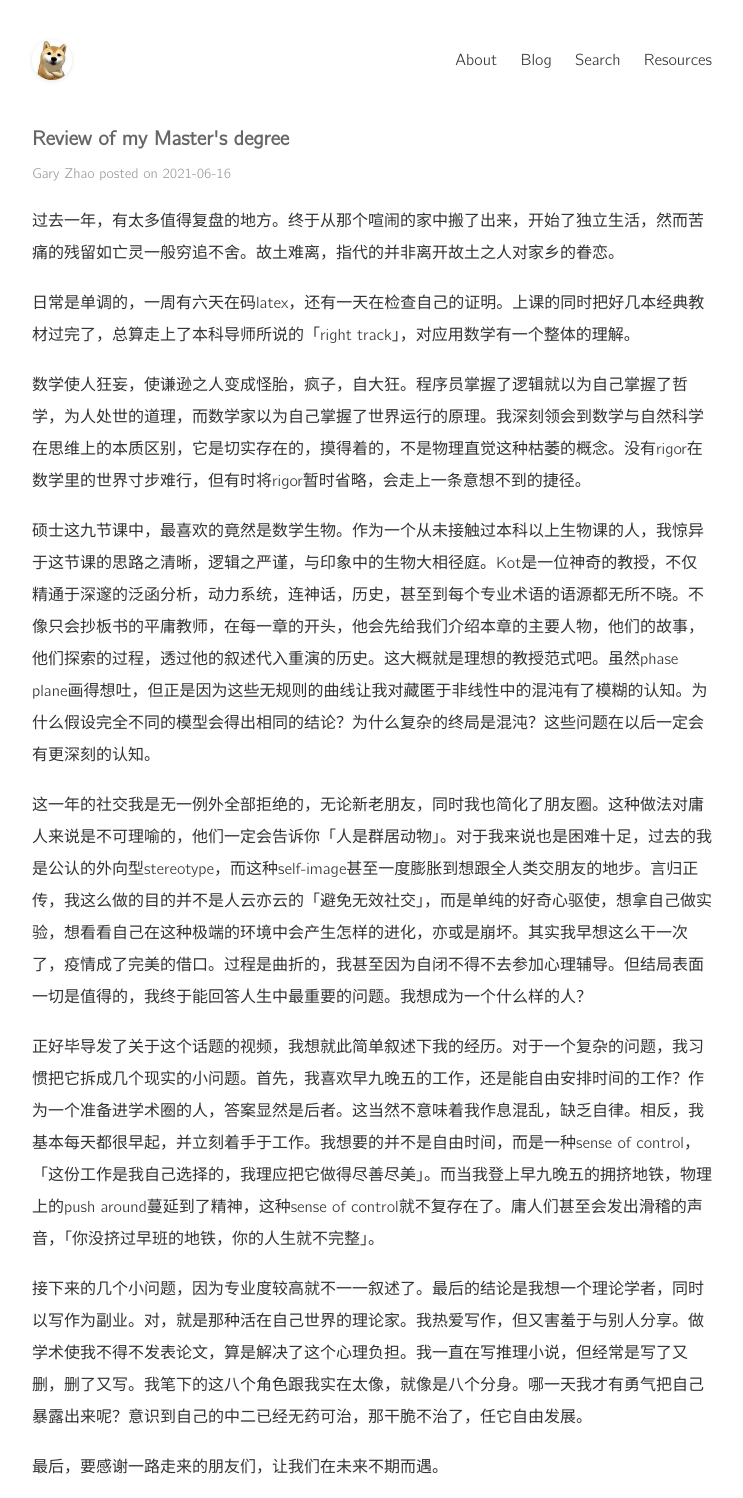
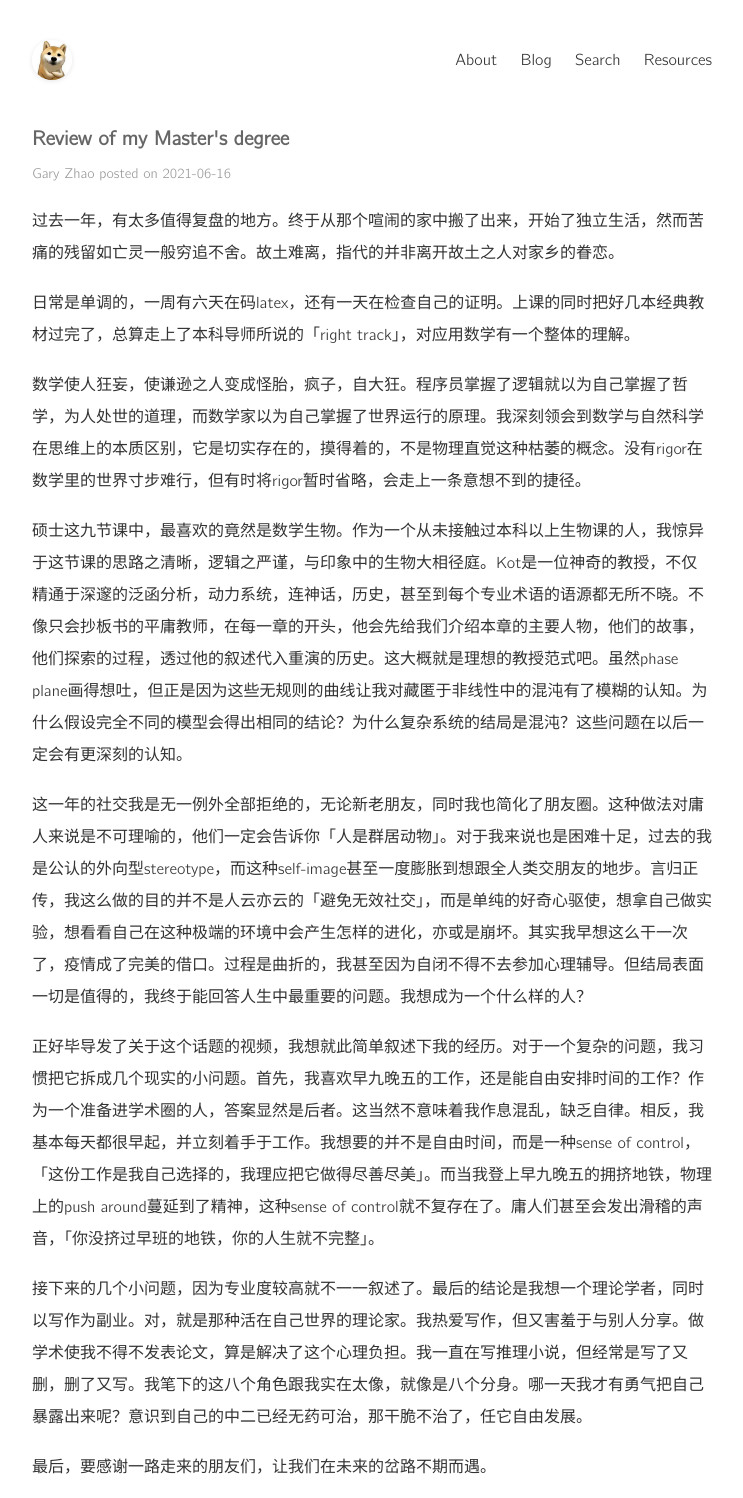
Before and after one commit to rz998/garyzhao.net, a Jekyll site: the page built from _posts/2021-06-16-review.md, in a window 1280 px wide, cut to the strip 0-1498 px from the top of the page. Shown: the whole strip, without its empty margins (268-1011 px from the left). Built offline with Jekyll 4.4.1, drawn with Linux system fonts in a browser that asks for light colours.

Commit message:
Update 2021-06-16-review.md

```diff
--- a/_posts/2021-06-16-review.md
+++ b/_posts/2021-06-16-review.md
@@ -11,7 +11,7 @@ categories: [life]
 
 数学使人狂妄，使谦逊之人变成怪胎，疯子，自大狂。程序员掌握了逻辑就以为自己掌握了哲学，为人处世的道理，而数学家以为自己掌握了世界运行的原理。我深刻领会到数学与自然科学在思维上的本质区别，它是切实存在的，摸得着的，不是物理直觉这种枯萎的概念。没有rigor在数学里的世界寸步难行，但有时将rigor暂时省略，会走上一条意想不到的捷径。
 
-硕士这九节课中，最喜欢的竟然是数学生物。作为一个从未接触过本科以上生物课的人，我惊异于这节课的思路之清晰，逻辑之严谨，与印象中的生物大相径庭。Kot是一位神奇的教授，不仅精通于深邃的泛函分析，动力系统，连神话，历史，甚至到每个专业术语的语源都无所不晓。不像只会抄板书的平庸教师，在每一章的开头，他会先给我们介绍本章的主要人物，他们的故事，他们探索的过程，透过他的叙述代入重演的历史。这大概就是理想的教授范式吧。虽然phase plane画得想吐，但正是因为这些无规则的曲线让我对藏匿于非线性中的混沌有了模糊的认知。为什么假设完全不同的模型会得出相同的结论？为什么复杂的终局是混沌？这些问题在以后一定会有更深刻的认知。
+硕士这九节课中，最喜欢的竟然是数学生物。作为一个从未接触过本科以上生物课的人，我惊异于这节课的思路之清晰，逻辑之严谨，与印象中的生物大相径庭。Kot是一位神奇的教授，不仅精通于深邃的泛函分析，动力系统，连神话，历史，甚至到每个专业术语的语源都无所不晓。不像只会抄板书的平庸教师，在每一章的开头，他会先给我们介绍本章的主要人物，他们的故事，他们探索的过程，透过他的叙述代入重演的历史。这大概就是理想的教授范式吧。虽然phase plane画得想吐，但正是因为这些无规则的曲线让我对藏匿于非线性中的混沌有了模糊的认知。为什么假设完全不同的模型会得出相同的结论？为什么复杂系统的结局是混沌？这些问题在以后一定会有更深刻的认知。
 
 这一年的社交我是无一例外全部拒绝的，无论新老朋友，同时我也简化了朋友圈。这种做法对庸人来说是不可理喻的，他们一定会告诉你「人是群居动物」。对于我来说也是困难十足，过去的我是公认的外向型stereotype，而这种self-image甚至一度膨胀到想跟全人类交朋友的地步。言归正传，我这么做的目的并不是人云亦云的「避免无效社交」，而是单纯的好奇心驱使，想拿自己做实验，想看看自己在这种极端的环境中会产生怎样的进化，亦或是崩坏。其实我早想这么干一次了，疫情成了完美的借口。过程是曲折的，我甚至因为自闭不得不去参加心理辅导。但结局表面一切是值得的，我终于能回答人生中最重要的问题。我想成为一个什么样的人？
 
@@ -19,4 +19,4 @@ categories: [life]
 
 接下来的几个小问题，因为专业度较高就不一一叙述了。最后的结论是我想一个理论学者，同时以写作为副业。对，就是那种活在自己世界的理论家。我热爱写作，但又害羞于与别人分享。做学术使我不得不发表论文，算是解决了这个心理负担。我一直在写推理小说，但经常是写了又删，删了又写。我笔下的这八个角色跟我实在太像，就像是八个分身。哪一天我才有勇气把自己暴露出来呢？意识到自己的中二已经无药可治，那干脆不治了，任它自由发展。
 
-最后，要感谢一路走来的朋友们，让我们在未来不期而遇。
+最后，要感谢一路走来的朋友们，让我们在未来的岔路不期而遇。
```
